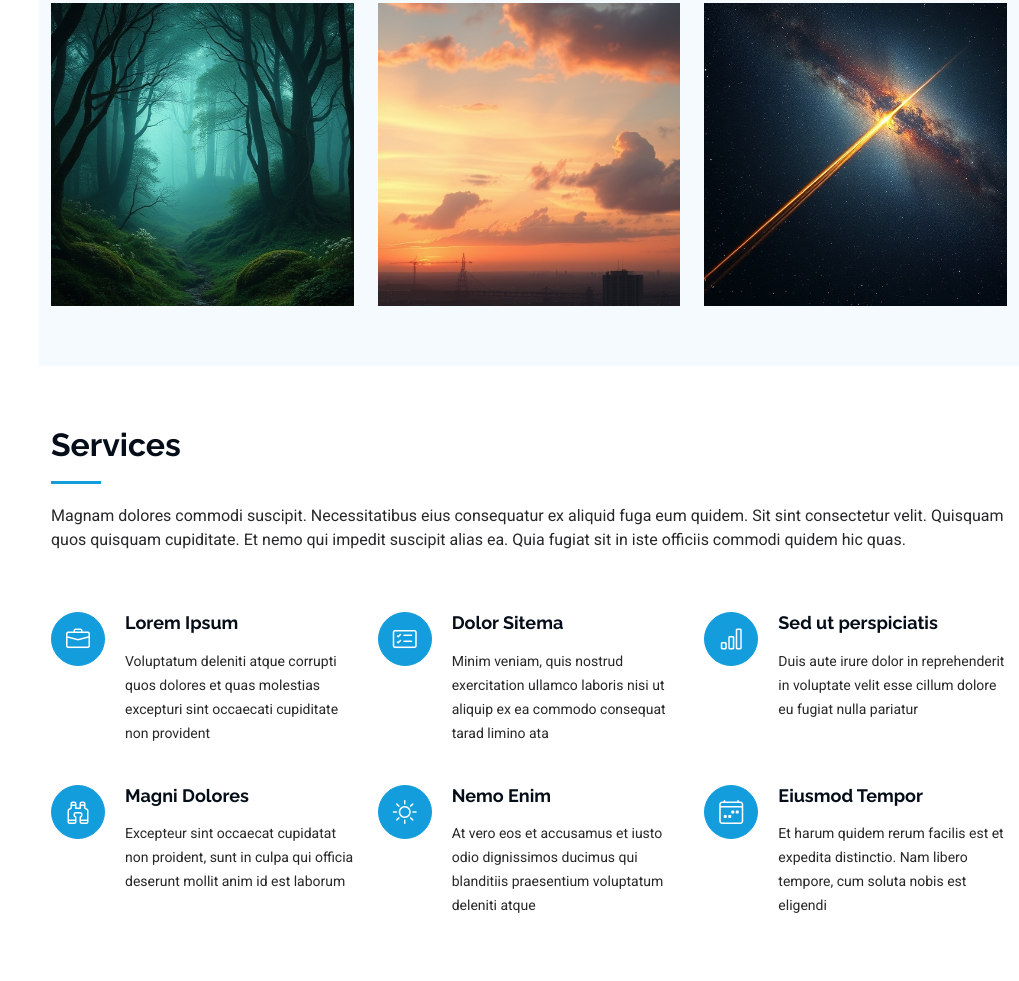
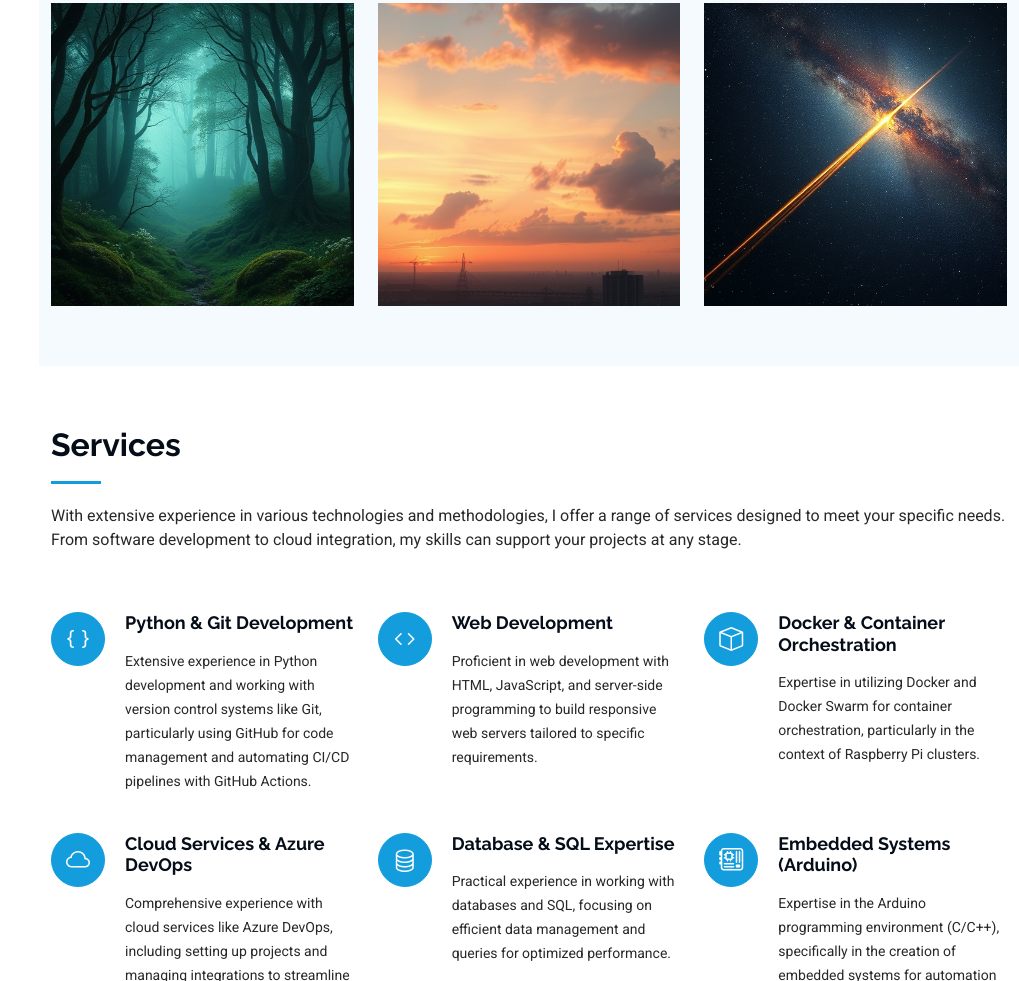
Before and after one commit to Thox33/WebsiteThorge, a website: page public/index.html in a window 1280 px wide. Shown: the part 4434-5415 px from the top of the page, without its empty margins (261-1280 px from the left). Drawn offline with Linux system fonts and the light colour scheme.

Commit message:
feat: added Services

```diff
--- a/public/index.html
+++ b/public/index.html
@@ -54,7 +54,7 @@
     <div class="social-links text-center">
       <a href="#" class="twitter"><i class="bi bi-twitter-x"></i></a>
       <a href="#" class="facebook"><i class="bi bi-facebook"></i></a>
-      <a href="#" class="instagram"><i class="bi bi-instagram"></i></a>
+      <a href="https://www.instagram.com/thox33/" class="instagram"><i class="bi bi-instagram"></i></a>
       <a href="#" class="google-plus"><i class="bi bi-skype"></i></a>
       <a href="https://www.xing.com/profile/Thorge_Becker01389/web_profiles" class="linkedin"><i class="bi bi-linkedin"></i></a>
     </div>
@@ -286,7 +286,7 @@
               <h4>Master Student - Computer Science</h4>
               <h5>10.2021 - 09.2024</h5>
               <p><em>Technische Universität Hamburg</em></p>
-              <p><strong>Degree:</strong>Master of Science (Grade: 1.5)</p>
+              <p><strong>Degree:</strong> Master of Science (Grade: 1.5)</p>
               <p><strong>Thesis:</strong> Incremental MaxSAT for Multi-Objective Optimization in Real-Time Taxi-Sharing Services</p>
             </div><!-- End Resume Item -->
 
@@ -294,17 +294,17 @@
               <h4>Bachelor Student - Computer Science</h4>
               <h5>10.2017 - 09.2021</h5>
               <p><em>Technische Universität Hamburg</em></p>
-              <p><strong>Degree:</strong>Bachelor of Science (Grade: 2.4)</p>
+              <p><strong>Degree:</strong> Bachelor of Science (Grade: 2.4)</p>
               <p><strong>Thesis:</strong> Modern Calculation Methods for Integer Optimization</p>
             </div><!-- End Resume Item -->
 
             <h3 class="resume-title">Secondary Education</h3>
 
             <div class="resume-item">
-              <h4>Gymnasium Rahlstedt</h4>
+              <h4>Student Pupil</h4>
               <h5>09.2009 - 07.2017</h5>
-              <p><em>High School</em></p>
-              <p>Abitur (Grade: 2.2)</p>
+              <p><em>Gymnasium Rahlstedt</em></p>
+              <p><strong>Degree:</strong> Abitur (Grade: 2.2)</p>
               <p><strong>Specialized Subjects:</strong> Physics, Mathematics, Computer Science</p>
             </div><!-- End Resume Item -->
           </div>
@@ -526,59 +526,73 @@
       <!-- Section Title -->
       <div class="container section-title" data-aos="fade-up">
         <h2>Services</h2>
-        <p>Magnam dolores commodi suscipit. Necessitatibus eius consequatur ex aliquid fuga eum quidem. Sit sint consectetur velit. Quisquam quos quisquam cupiditate. Et nemo qui impedit suscipit alias ea. Quia fugiat sit in iste officiis commodi quidem hic quas.</p>
+        <p>With extensive experience in various technologies and methodologies, I offer a range of services designed to meet your specific needs. From software development to cloud integration, my skills can support your projects at any stage.</p>
       </div><!-- End Section Title -->
 
       <div class="container">
 
         <div class="row gy-4">
 
+          <!-- Service Item 1 -->
           <div class="col-lg-4 col-md-6 service-item d-flex" data-aos="fade-up" data-aos-delay="100">
-            <div class="icon flex-shrink-0"><i class="bi bi-briefcase"></i></div>
+            <div class="icon flex-shrink-0"><i class="bi bi-braces"></i></div>
             <div>
-              <h4 class="title"><a href="service-details.html" class="stretched-link">Lorem Ipsum</a></h4>
-              <p class="description">Voluptatum deleniti atque corrupti quos dolores et quas molestias excepturi sint occaecati cupiditate non provident</p>
-            </div>
-          </div>
-          <!-- End Service Item -->
-
-          <div class="col-lg-4 col-md-6 service-item d-flex" data-aos="fade-up" data-aos-delay="200">
-            <div class="icon flex-shrink-0"><i class="bi bi-card-checklist"></i></div>
-            <div>
-              <h4 class="title"><a href="service-details.html" class="stretched-link">Dolor Sitema</a></h4>
-              <p class="description">Minim veniam, quis nostrud exercitation ullamco laboris nisi ut aliquip ex ea commodo consequat tarad limino ata</p>
+              <h4 class="title"><a href="service-details.html" class="stretched-link">Python & Git Development</a></h4>
+              <p class="description">Extensive experience in Python development and working with version control systems like Git, particularly using GitHub for code management and automating CI/CD pipelines with GitHub Actions.</p>
             </div>
           </div><!-- End Service Item -->
 
-          <div class="col-lg-4 col-md-6 service-item d-flex" data-aos="fade-up" data-aos-delay="300">
-            <div class="icon flex-shrink-0"><i class="bi bi-bar-chart"></i></div>
+          <!-- Service Item 2 -->
+          <div class="col-lg-4 col-md-6 service-item d-flex" data-aos="fade-up" data-aos-delay="200">
+            <div class="icon flex-shrink-0"><i class="bi bi-code"></i></div>
             <div>
-              <h4 class="title"><a href="service-details.html" class="stretched-link">Sed ut perspiciatis</a></h4>
-              <p class="description">Duis aute irure dolor in reprehenderit in voluptate velit esse cillum dolore eu fugiat nulla pariatur</p>
+              <h4 class="title"><a href="service-details.html" class="stretched-link">Web Development</a></h4>
+              <p class="description">Proficient in web development with HTML, JavaScript, and server-side programming to build responsive web servers tailored to specific requirements.</p>
             </div>
           </div><!-- End Service Item -->
 
-          <div class="col-lg-4 col-md-6 service-item d-flex" data-aos="fade-up" data-aos-delay="400">
-            <div class="icon flex-shrink-0"><i class="bi bi-binoculars"></i></div>
+          <!-- Service Item 3 -->
+          <div class="col-lg-4 col-md-6 service-item d-flex" data-aos="fade-up" data-aos-delay="300">
+            <div class="icon flex-shrink-0"><i class="bi bi-box"></i></div>
             <div>
-              <h4 class="title"><a href="service-details.html" class="stretched-link">Magni Dolores</a></h4>
-              <p class="description">Excepteur sint occaecat cupidatat non proident, sunt in culpa qui officia deserunt mollit anim id est laborum</p>
+              <h4 class="title"><a href="service-details.html" class="stretched-link">Docker & Container Orchestration</a></h4>
+              <p class="description">Expertise in utilizing Docker and Docker Swarm for container orchestration, particularly in the context of Raspberry Pi clusters.</p>
             </div>
           </div><!-- End Service Item -->
 
-          <div class="col-lg-4 col-md-6 service-item d-flex" data-aos="fade-up" data-aos-delay="500">
-            <div class="icon flex-shrink-0"><i class="bi bi-brightness-high"></i></div>
+          <!-- Service Item 4 -->
+          <div class="col-lg-4 col-md-6 service-item d-flex" data-aos="fade-up" data-aos-delay="400">
+            <div class="icon flex-shrink-0"><i class="bi bi-cloud"></i></div>
             <div>
-              <h4 class="title"><a href="service-details.html" class="stretched-link">Nemo Enim</a></h4>
-              <p class="description">At vero eos et accusamus et iusto odio dignissimos ducimus qui blanditiis praesentium voluptatum deleniti atque</p>
+              <h4 class="title"><a href="service-details.html" class="stretched-link">Cloud Services & Azure DevOps</a></h4>
+              <p class="description">Comprehensive experience with cloud services like Azure DevOps, including setting up projects and managing integrations to streamline workflows.</p>
             </div>
           </div><!-- End Service Item -->
 
+          <!-- Service Item 5 -->
+          <div class="col-lg-4 col-md-6 service-item d-flex" data-aos="fade-up" data-aos-delay="500">
+            <div class="icon flex-shrink-0"><i class="bi bi-database"></i></div>
+            <div>
+              <h4 class="title"><a href="service-details.html" class="stretched-link">Database & SQL Expertise</a></h4>
+              <p class="description">Practical experience in working with databases and SQL, focusing on efficient data management and queries for optimized performance.</p>
+            </div>
+          </div><!-- End Service Item -->
+
+          <!-- Service Item 6 -->
           <div class="col-lg-4 col-md-6 service-item d-flex" data-aos="fade-up" data-aos-delay="600">
-            <div class="icon flex-shrink-0"><i class="bi bi-calendar4-week"></i></div>
+            <div class="icon flex-shrink-0"><i class="bi bi-motherboard"></i></div>
             <div>
-              <h4 class="title"><a href="service-details.html" class="stretched-link">Eiusmod Tempor</a></h4>
-              <p class="description">Et harum quidem rerum facilis est et expedita distinctio. Nam libero tempore, cum soluta nobis est eligendi</p>
+              <h4 class="title"><a href="service-details.html" class="stretched-link">Embedded Systems (Arduino)</a></h4>
+              <p class="description">Expertise in the Arduino programming environment (C/C++), specifically in the creation of embedded systems for automation and control applications.</p>
+            </div>
+          </div><!-- End Service Item -->
+
+          <!-- Service Item 7 -->
+          <div class="col-lg-4 col-md-6 service-item d-flex" data-aos="fade-up" data-aos-delay="700">
+            <div class="icon flex-shrink-0"><i class="bi bi-journal-check"></i></div>
+            <div>
+              <h4 class="title"><a href="service-details.html" class="stretched-link">Research & Data Analysis</a></h4>
+              <p class="description">Scientific work in the field of research, focusing on data analysis, drawing conclusions, and presenting complex results effectively.</p>
             </div>
           </div><!-- End Service Item -->
 
@@ -594,7 +608,7 @@
       <!-- Section Title -->
       <div class="container section-title" data-aos="fade-up">
         <h2>Testimonials</h2>
-        <p>Necessitatibus eius consequatur ex aliquid fuga eum quidem sint consectetur velit</p>
+        <p>Explore testimonials from people I’ve collaborated with on various projects and how our work together has made an impact.</p>
       </div><!-- End Section Title -->
 
       <div class="container" data-aos="fade-up" data-aos-delay="100">
```
Also changed, not shown: public/assets/img/testimonials/testimonials-1.jpg (deleted), public/assets/img/testimonials/testimonials-2.jpg (deleted), public/assets/img/testimonials/testimonials-3.jpg (deleted), public/assets/img/testimonials/testimonials-4.jpg (deleted), public/assets/img/testimonials/testimonials-5.jpg (deleted), public/assets/scss/Readme.txt (deleted).
